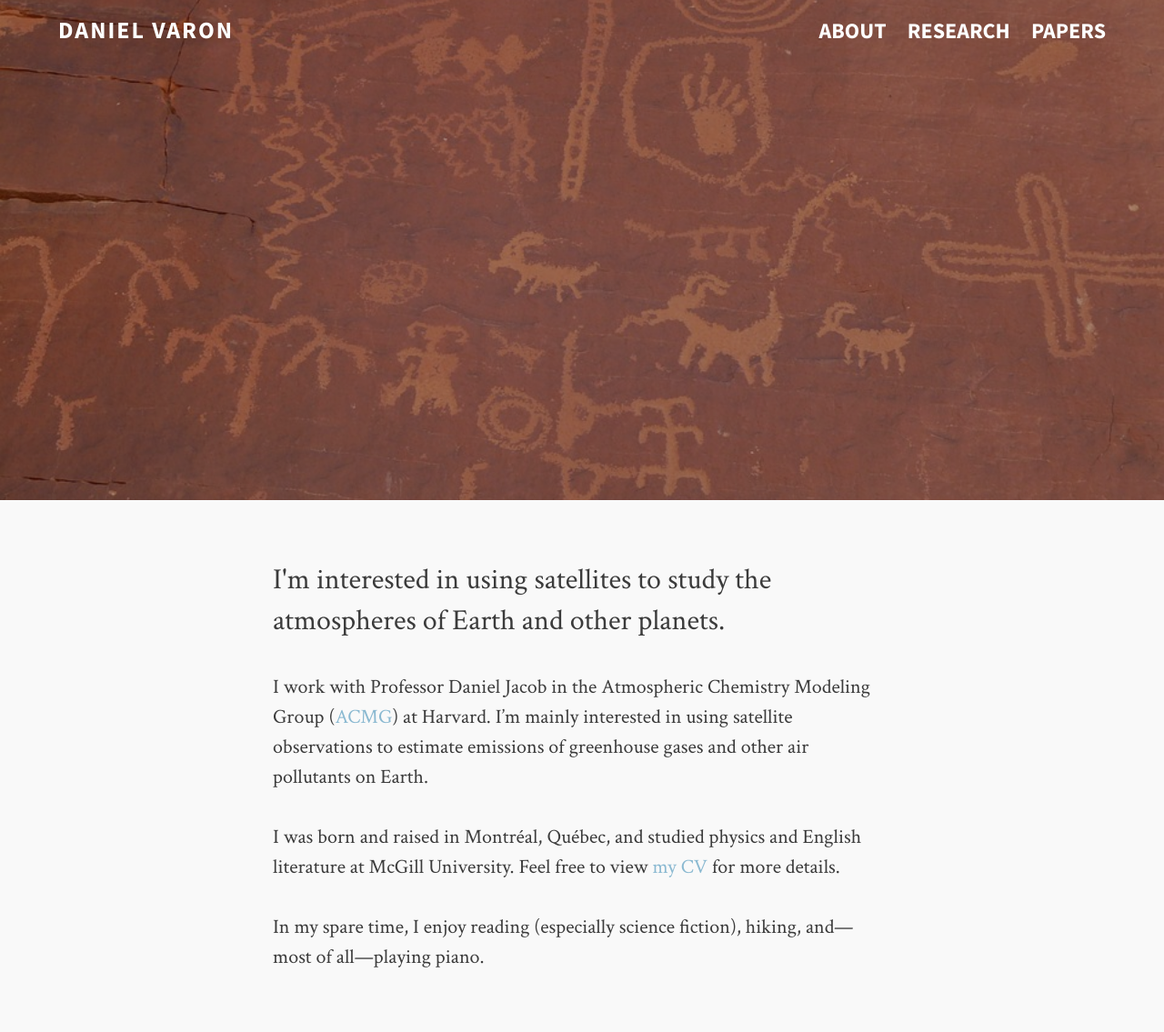
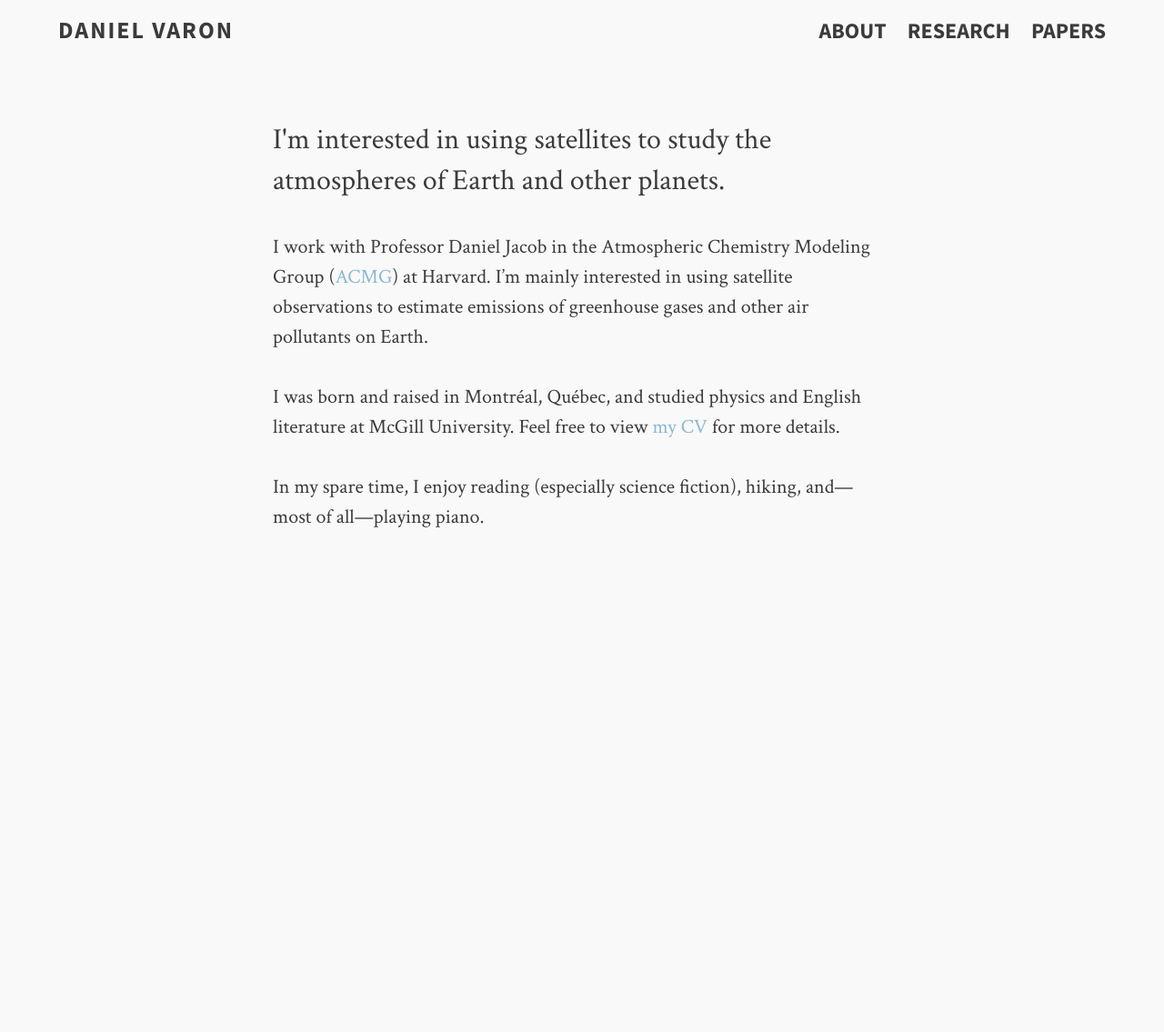
Before and after one commit to djvaron/djvaron.github.io, a Jekyll site: the page built from about.md, in a window 1280 px wide. Shown: the whole page at 91% size. Built offline with Jekyll 4.4.1, drawn with Linux system fonts in a browser that asks for light colours; after the commit the page ends 900 px from its top, so only the background shows below that.

Commit message:
edit about

```diff
--- a/about.md
+++ b/about.md
@@ -4,8 +4,6 @@ permalink: /about/index.html
 title: About
 description: I'm interested in using satellites to study the atmospheres of Earth and other planets.
 tags: [daniel varon, methane, satellites, about]
-image:
-  feature: about.JPG
 ---
 
 I work with Professor Daniel Jacob in the Atmospheric Chemistry Modeling Group ([ACMG](http://acmg.seas.harvard.edu/)) at Harvard. I'm mainly interested in using satellite observations to estimate emissions of greenhouse gases and other air pollutants on Earth.
```
